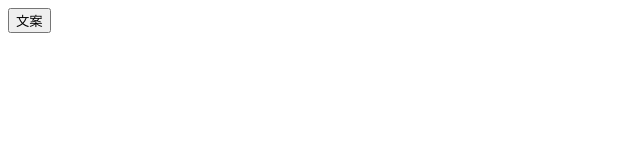
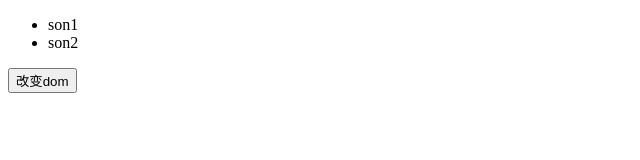
Before and after one commit to mysticdcat/vnode, a website built with webpack: page www/index.html in a window 1280 px wide. Shown: the whole page, without its empty margins (0-640 px from the left). Built offline with nearby package versions, Linux system fonts and the light colour scheme.

Commit message:
pathc初始化

```diff
--- a/src/createElement.js
+++ b/src/createElement.js
@@ -1,8 +1,16 @@
-export default function (vnode,pivot) {
+export default  function createElement (vnode) {
     // 看节点是否文字
     let domNode = document.createElement(vnode.sel)
-    if (vnode.text && (vnode.children === undefined || vnode.children.length === 0)) {
+    let children = vnode.children
+    if (vnode.text && (children === undefined || children.length === 0)) {
         domNode.innerText = vnode.text
-        pivot.parentNode.insertBefore(domNode,pivot)
+    } else if(Array.isArray(children) && children.length > 0) {
+        for (let index = 0; index < children.length; index++) {
+            const element = children[index];
+            let child = createElement(element)
+            domNode.appendChild(child)
+        }
     }
+    vnode.elm = domNode
+    return vnode.elm
 }
--- a/src/index.js
+++ b/src/index.js
@@ -1,5 +1,18 @@
 import h from "./h";
 import patch from "./patch";
-let vnode = h('button',{},'文案')
+let vnode1 = h('ul',{},[
+    h('li',{},'son1'),
+    h('li',{},'son2')
+])
 const container = document.getElementById('container')
-patch(container,vnode)
+patch(container,vnode1)
+let vnode2 = h('ol',{},[
+    h('li',{},'儿子'),
+    h('li',{},'女儿')
+])
+
+let button = document.querySelector('.change-button')
+console.log(button)
+button.addEventListener('click',() => {
+    patch(vnode1,vnode2)
+})
--- a/src/patch.js
+++ b/src/patch.js
@@ -6,11 +6,12 @@ export default function (oldVnode,newVnode) {
     if (!oldVnode.sel) {
         oldVnode = vnode(oldVnode.tagName.toLowerCase(),{},[],undefined,oldVnode)
     }
-    console.log(oldVnode)
     // 判断新旧节点是否是同一个节点
     if (oldVnode.key == newVnode.key && oldVnode.sel == newVnode.sel) {
         // 是一个节点
     } else {
-        createElement(newVnode,oldVnode.elm)
+        let newDom = createElement(newVnode)
+        oldVnode.elm.parentNode.insertBefore(newDom,oldVnode.elm)
+        oldVnode.elm.parentNode.removeChild(oldVnode.elm)
     }
 }
--- a/www/index.html
+++ b/www/index.html
@@ -7,7 +7,8 @@
     <title>Document</title>
 </head>
 <body>
-    <ul id="container"></ul>
+    <div id="container"></div>
+    <button class="change-button">改变dom</button>
     <script src="bundle.js"></script>
 </body>
 </html>
```
